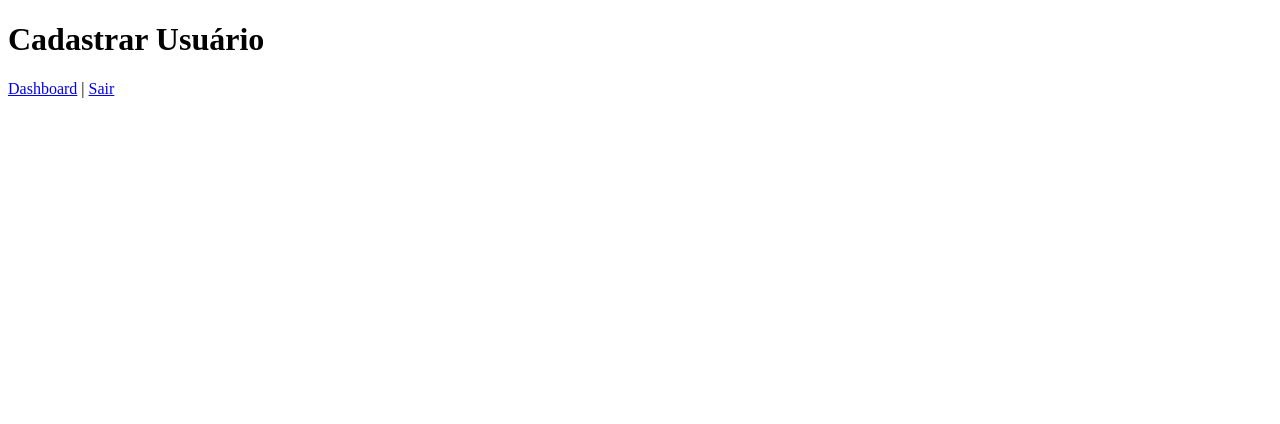
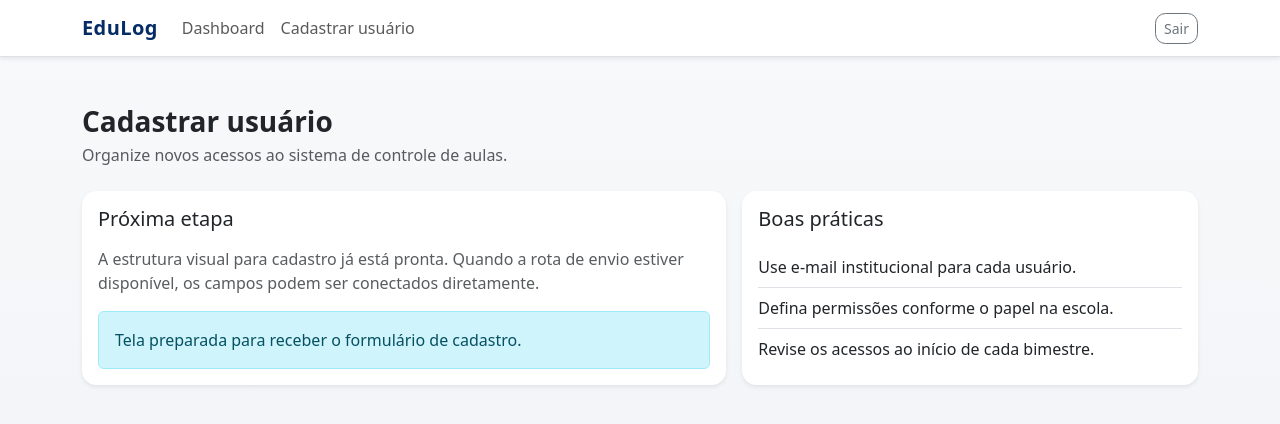
Before and after one commit to icaroccaetano/EduLog, a FastAPI app: page /admin/cadastrar in a window 1280 px wide. Shown: the top 424 px of the page. Run offline with FastAPI, Linux system fonts and the light colour scheme; the visitor is signed in with stand-in values (Sample User, id 1).

Commit message:
ajustes visuais

```diff
--- /dev/null
+++ b/static/app.css
@@ -0,0 +1,48 @@
+body {
+  background: linear-gradient(180deg, #f8f9fa 0%, #eef2f6 100%);
+  min-height: 100vh;
+}
+
+.card {
+  border-radius: 0.9rem;
+}
+
+.login-wrapper {
+  position: relative;
+}
+
+.login-wrapper::before {
+  content: "";
+  position: absolute;
+  inset: 10% 15%;
+  background: radial-gradient(circle, rgba(25, 135, 84, 0.08) 0%, rgba(13, 110, 253, 0.03) 45%, rgba(238, 242, 246, 0) 75%);
+  pointer-events: none;
+}
+
+.login-card {
+  backdrop-filter: blur(2px);
+  background-color: rgba(255, 255, 255, 0.92);
+}
+
+.login-logo {
+  width: 56px;
+  height: 56px;
+  display: block;
+  object-fit: contain;
+}
+
+.form-control {
+  border-radius: 0.65rem;
+}
+
+.btn {
+  border-radius: 0.65rem;
+}
+
+.navbar-brand {
+  letter-spacing: 0.02em;
+}
+
+.list-group-item {
+  background: transparent;
+}
--- /dev/null
+++ b/templates/base.html
@@ -0,0 +1,40 @@
+<!DOCTYPE html>
+<html lang="pt-BR">
+<head>
+  <meta charset="UTF-8">
+  <meta name="viewport" content="width=device-width, initial-scale=1">
+  <title>{% block title %}EduLog{% endblock %}</title>
+  <link href="https://cdn.jsdelivr.net/npm/bootstrap@5.3.3/dist/css/bootstrap.min.css" rel="stylesheet" integrity="sha384-QWTKZyjpPEjISv5WaRU9OFeRpok6YctnYmDr5pNlyT2bRjXh0JMhjY6hW+ALEwIH" crossorigin="anonymous">
+  <link rel="stylesheet" href="/static/app.css">
+</head>
+<body class="bg-body-tertiary">
+  {% if user is defined and user %}
+  <header class="navbar navbar-expand-lg bg-white border-bottom shadow-sm">
+    <div class="container">
+      <a class="navbar-brand fw-semibold text-primary-emphasis" href="/dashboard">EduLog</a>
+      <button class="navbar-toggler" type="button" data-bs-toggle="collapse" data-bs-target="#mainNav" aria-controls="mainNav" aria-expanded="false" aria-label="Alternar menu">
+        <span class="navbar-toggler-icon"></span>
+      </button>
+      <div class="collapse navbar-collapse" id="mainNav">
+        <ul class="navbar-nav me-auto">
+          <li class="nav-item">
+            <a class="nav-link" href="/dashboard">Dashboard</a>
+          </li>
+          <li class="nav-item">
+            <a class="nav-link" href="/admin/cadastrar">Cadastrar usuário</a>
+          </li>
+        </ul>
+        <span class="navbar-text small text-body-secondary me-3">{{ user.email }}</span>
+        <a class="btn btn-outline-secondary btn-sm" href="/logout">Sair</a>
+      </div>
+    </div>
+  </header>
+  {% endif %}
+
+  <main class="container py-4 py-lg-5">
+    {% block content %}{% endblock %}
+  </main>
+
+  <script src="https://cdn.jsdelivr.net/npm/bootstrap@5.3.3/dist/js/bootstrap.bundle.min.js" integrity="sha384-YvpcrYf0tY3lHB60NNkmXc5s9fDVZLESaAA55NDzOxhy9GkcIdslK1eN7N6jIeHz" crossorigin="anonymous"></script>
+</body>
+</html>
--- a/templates/cadastrar_usuario.html
+++ b/templates/cadastrar_usuario.html
@@ -1,15 +1,36 @@
-<!DOCTYPE html>
-<html lang="pt-BR">
-<head>
-  <meta charset="UTF-8">
-  <title>Cadastrar Usuário</title>
-</head>
-<body>
-  <h1>Cadastrar Usuário</h1>
-  <nav>
-    <a href="/dashboard">Dashboard</a>
-    |
-    <a href="/logout">Sair</a>
-  </nav>
-</body>
-</html>
+{% extends "base.html" %}
+
+{% block title %}Cadastrar Usuário | EduLog{% endblock %}
+
+{% block content %}
+<section class="mb-4">
+  <h1 class="h3 fw-semibold mb-1">Cadastrar usuário</h1>
+  <p class="text-body-secondary mb-0">Organize novos acessos ao sistema de controle de aulas.</p>
+</section>
+
+<section class="row g-3">
+  <div class="col-12 col-lg-7">
+    <div class="card border-0 shadow-sm">
+      <div class="card-body">
+        <h2 class="h5 mb-3">Próxima etapa</h2>
+        <p class="text-body-secondary mb-3">A estrutura visual para cadastro já está pronta. Quando a rota de envio estiver disponível, os campos podem ser conectados diretamente.</p>
+        <div class="alert alert-info mb-0" role="alert">
+          Tela preparada para receber o formulário de cadastro.
+        </div>
+      </div>
+    </div>
+  </div>
+  <div class="col-12 col-lg-5">
+    <div class="card border-0 shadow-sm h-100">
+      <div class="card-body">
+        <h2 class="h5 mb-3">Boas práticas</h2>
+        <ul class="list-group list-group-flush">
+          <li class="list-group-item px-0">Use e-mail institucional para cada usuário.</li>
+          <li class="list-group-item px-0">Defina permissões conforme o papel na escola.</li>
+          <li class="list-group-item px-0">Revise os acessos ao início de cada bimestre.</li>
+        </ul>
+      </div>
+    </div>
+  </div>
+</section>
+{% endblock %}
```
Also changed, not shown: templates/dashboard.html (+30 -16 lines), templates/login.html (+37 -18 lines), static/img/logo-edulog.svg (added).
